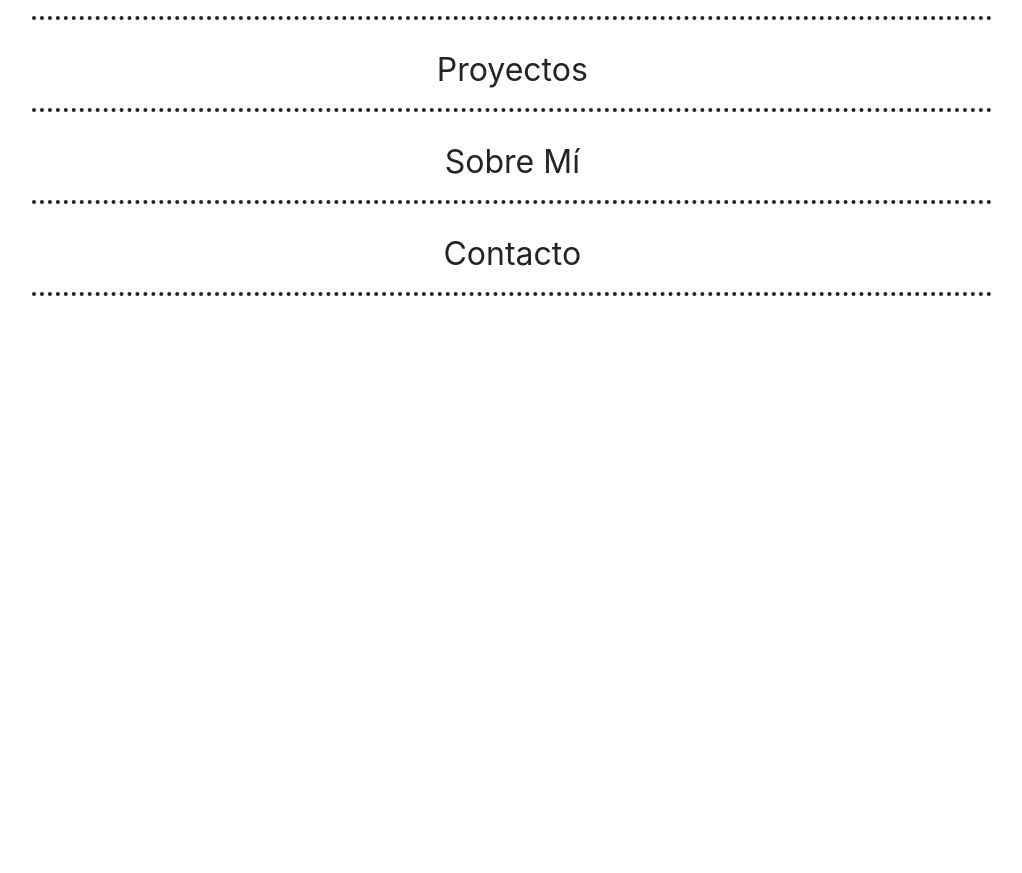
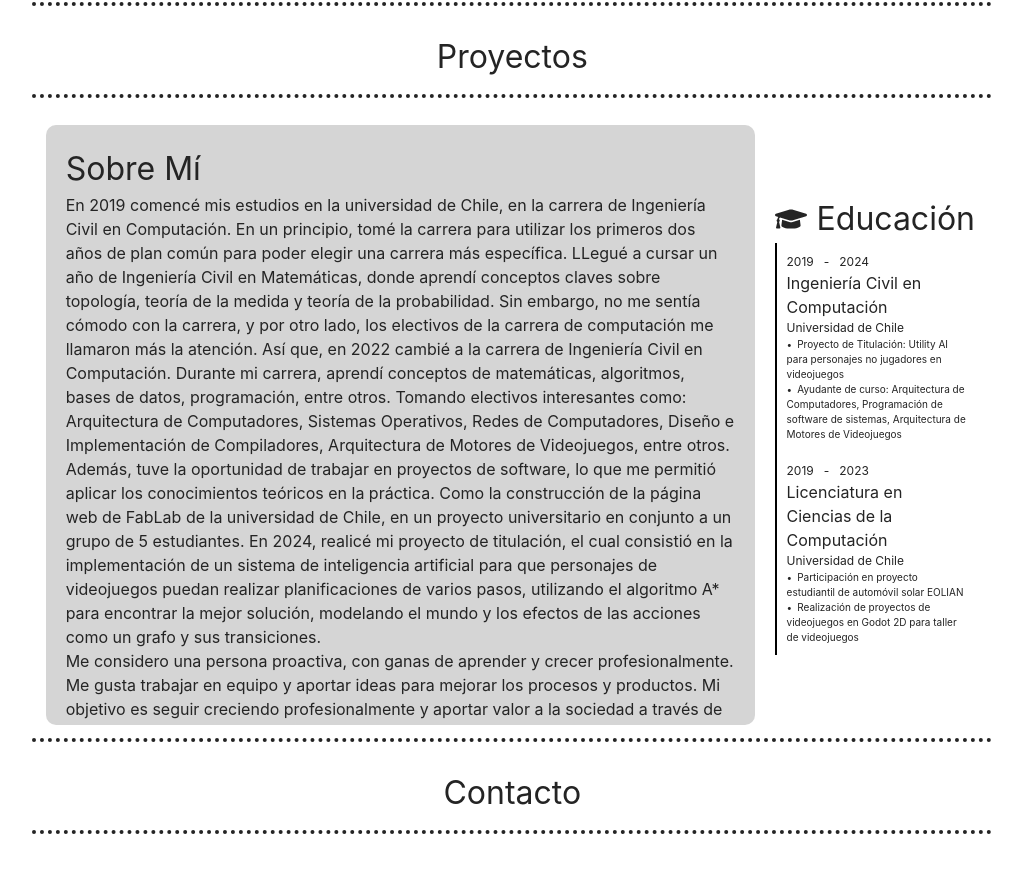
Before and after one commit to gerard-z/Portafolio, a React (Vite) app in the folder portafolio/: page / in a window 1280 px wide. Shown: the part 759-1632 px from the top of the page, without its empty margins (141-1163 px from the left). Before the commit the page ends 1100 px from the top, so only its background shows below. Built offline with nearby package versions, Linux system fonts and the light colour scheme.

Commit message:
about me

```diff
--- a/portafolio/src/App.css
+++ b/portafolio/src/App.css
@@ -6,7 +6,7 @@
 }
 
 .main {
-  padding-top: 100px;
+  margin-top: 100px;
 }
 
 .logo {
--- a/portafolio/src/App.tsx
+++ b/portafolio/src/App.tsx
@@ -3,6 +3,7 @@ import './App.css'
 import { translations, type Language } from './translations'
 import { SectionContainer } from './components/container/SectionContainer'
 import { Home } from './sections/home/home'
+import { AboutMe } from './sections/about/AboutMe'
 import { FaMoon, FaSun } from 'react-icons/fa'
 import { useTheme } from './hooks/utils/useTheme'
 
@@ -70,6 +71,7 @@ function App() {
               <a href="#home" onClick={handleNavClick}>{translations[language].home}</a>
               <a href="#projects" onClick={handleNavClick}>{translations[language].projects}</a>
               <a href="#about" onClick={handleNavClick}>{translations[language].about}</a>
+              {isMenuOpen && <a href="#education" onClick={handleNavClick}>{translations[language].education}</a>}
               <a href="#contact" onClick={handleNavClick}>{translations[language].contact}</a>
             </nav>
           </div>
@@ -92,7 +94,7 @@ function App() {
         </SectionContainer>
 
         <SectionContainer id="about" style={{ minHeight: '40%' }}>
-          <h2>{translations[language].about}</h2>
+          <AboutMe language={language} />
         </SectionContainer>
 
         <SectionContainer id="contact" style={{ minHeight: '40%' }}>
--- /dev/null
+++ b/portafolio/src/components/items/verticalCard.css
@@ -0,0 +1,32 @@
+.vertical-card {
+    display: flex;
+    flex-direction: column;
+    align-items: flex-start;
+    justify-content: flex-start;
+    padding: 10px;
+    margin: 0;
+    border-left: 2px solid #000;
+}
+
+.vertical-card-date {
+    display: flex;
+    flex-direction: row;
+    align-items: center;
+    justify-content: center;
+    gap: 10px;
+}
+
+.vertical-card-date span {
+    font-size: 12px;
+    color: var(--text-color);
+}
+
+.vertical-card-title {
+    font-size: 16px;
+    color: var(--text-color);
+}
+
+.vertical-card-subtitle {
+    font-size: 12px;
+    color: var(--text-color);
+}
--- /dev/null
+++ b/portafolio/src/components/items/verticalCard.tsx
@@ -0,0 +1,25 @@
+import './verticalCard.css';
+
+interface VerticalCardProps {
+    style?: React.CSSProperties
+    children: React.ReactNode
+    dateFrom?: string
+    dateTo?: string
+    title?: string
+    subtitle?: string
+  }
+
+export const VerticalCard = ({ style, children, dateFrom, dateTo, title, subtitle }: VerticalCardProps) => {
+    return (
+        <div className="vertical-card" style={style}>
+            <div className="vertical-card-date">
+                <span>{dateFrom}</span>
+                <span>-</span>
+                <span>{dateTo}</span>
+            </div>
+            <h3 className="vertical-card-title">{title}</h3>
+            <h4 className="vertical-card-subtitle">{subtitle}</h4>
+            {children}
+        </div>
+    )
+}
--- /dev/null
+++ b/portafolio/src/sections/about/AboutMe.css
@@ -0,0 +1,59 @@
+.about-me-container {
+  display: flex;
+  flex-direction: row;
+  align-items: stretch;
+  justify-content: center;
+  gap: 20px;
+  overflow-y: visible;
+  flex-wrap: wrap;
+}
+
+.about-me-content {
+  display: flex;
+  flex-direction: column;
+  align-items: flex-start;
+  justify-content: flex-start;
+  flex: 2;
+  background-color: var(--hover-background);
+  padding: 20px;
+  border-radius: 10px;
+  color: var(--text-color);
+  overflow-y: auto;
+  max-height: 600px;
+  flex-basis: 300px;
+}
+
+.about-me-education {
+  display: flex;
+  flex-direction: column;
+  align-items: flex-start;
+  justify-content: center;
+  flex: 1;
+}
+
+.about-me-education h2 {
+  display: flex;
+  flex-direction: row;
+  align-items: center;
+  justify-content: center;
+  gap: 10px;
+}
+
+.degree-list {
+  display: flex;
+  flex-direction: column;
+  align-items: flex-start;
+  justify-content: center;
+}
+
+.degree-list li {
+  font-size: 10px;
+  color: var(--text-color);
+  text-wrap: wrap;
+}
+
+.degree-list li::before {
+  content: '•';
+  color: var(--text-color);
+  margin-right: 5px;
+}
--- /dev/null
+++ b/portafolio/src/sections/about/AboutMe.tsx
@@ -0,0 +1,78 @@
+import { translations, type Language } from '../../translations';
+import './AboutMe.css';
+import { FaGraduationCap } from 'react-icons/fa';
+import { VerticalCard } from '../../components/items/verticalCard';
+
+interface AboutMeProps {
+  language: Language
+}
+
+export const AboutMe = ({ language }: AboutMeProps) => {
+  return (
+    <>
+      <div className="about-me-container">
+        <div className="about-me-content">
+          <h2>{translations[language].about}</h2>
+          {language === 'es' ? (
+            <p>
+              En 2019 comencé mis estudios en la universidad de Chile, en la carrera de Ingeniería Civil en Computación.
+              En un principio, tomé la carrera para utilizar los primeros dos años de plan común para poder elegir una carrera más específica.
+              LLegué a cursar un año de Ingeniería Civil en Matemáticas, donde aprendí conceptos claves sobre topología, teoría de la medida y teoría de la probabilidad.
+              Sin embargo, no me sentía cómodo con la carrera, y por otro lado, los electivos de la carrera de computación me llamaron más la atención.
+              Así que, en 2022 cambié a la carrera de Ingeniería Civil en Computación.
+              Durante mi carrera, aprendí conceptos de matemáticas, algoritmos, bases de datos, programación, entre otros. Tomando electivos interesantes como:
+              Arquitectura de Computadores, Sistemas Operativos, Redes de Computadores, Diseño e Implementación de Compiladores, Arquitectura de Motores de Videojuegos, entre otros.
+              <br />
+              Además, tuve la oportunidad de trabajar en proyectos de software, lo que me permitió aplicar los conocimientos teóricos en la práctica. Como la construcción de la
+              página web de FabLab de la universidad de Chile, en un proyecto universitario en conjunto a un grupo de 5 estudiantes. En 2024, realicé mi proyecto de titulación,
+              el cual consistió en la implementación de un sistema de inteligencia artificial para que personajes de videojuegos puedan realizar planificaciones de varios pasos,
+              utilizando el algoritmo A* para encontrar la mejor solución, modelando el mundo y los efectos de las acciones como un grafo y sus transiciones.
+              <br />
+              Me considero una persona proactiva, con ganas de aprender y crecer profesionalmente.
+              Me gusta trabajar en equipo y aportar ideas para mejorar los procesos y productos.
+              Mi objetivo es seguir creciendo profesionalmente y aportar valor a la sociedad a través de la tecnología.
+            </p>
+          ) : (
+            <p>
+              In 2019 I started my studies at the University of Chile, in the career of Computer Science Engineering.
+              Initially, I took the career to use the first two years of common plan to be able to choose a more specific career.
+              I took one year of Civil Engineering in Mathematics, where I learned key concepts about topology, measure theory and probability theory.
+              However, I did not feel comfortable with the career, and on the other hand, the electives of the computer science career called my attention more.
+              So, in 2022 I switched to the Computer Science Engineering degree.
+              During my career, I learned concepts of mathematics, algorithms, databases, programming, among others. Taking interesting electives such as:
+              Computer Architecture, Operating Systems, Computer Networks, Compiler Design and Implementation, Video Game Engine Architecture, among others.
+              <br />
+              In addition, I had the opportunity to work on software projects, which allowed me to apply theoretical knowledge in practice. As the construction of the
+              FabLab website of the University of Chile, in a university project together with a group of 5 students. In 2024, I did my degree project,
+              which consisted in the implementation of an artificial intelligence system for video game characters to perform multi-step planning,
+              using the A* algorithm to find the best solution, modeling the world and the effects of the actions as a graph and its transitions.
+              <br />
+              I consider myself a proactive person, eager to learn and grow professionally.
+              I like to work in a team and contribute ideas to improve processes and products.
+              My goal is to continue growing professionally and contribute value to society through technology.
+            </p>
+          )}
+        </div>
+        <div id="education" className="about-me-education">
+            <h2><FaGraduationCap /> {translations[language].education}</h2>
+            <ul>
+                <li><VerticalCard dateFrom="2019" dateTo="2024" title="Ingeniería Civil en Computación" subtitle="Universidad de Chile">
+                        <ul className="degree-list">
+                            <li>Proyecto de Titulación: Utility AI para personajes no jugadores en videojuegos</li>
+                            <li>Ayudante de curso: Arquitectura de Computadores, Programación de software de sistemas, Arquitectura de Motores de Videojuegos</li>
+                        </ul>
+                    </VerticalCard>
+                </li>
+                <li><VerticalCard dateFrom="2019" dateTo="2023" title="Licenciatura en Ciencias de la Computación" subtitle="Universidad de Chile">
+                        <ul className="degree-list">
+                            <li>Participación en proyecto estudiantil de automóvil solar EOLIAN</li>
+                            <li>Realización de proyectos de videojuegos en Godot 2D para taller de videojuegos</li>
+                        </ul>
+                    </VerticalCard>
+                </li>
+            </ul>
+        </div>
+      </div>
+    </>
+  )
+}
--- a/portafolio/src/sections/home/home.css
+++ b/portafolio/src/sections/home/home.css
@@ -40,7 +40,7 @@ h2 {
   width: calc(100% + 8px);
   height: 100%;
   background-color: var(--background-color);
-  border-left: 2px solid var(--text-color);
+  border-left: 2px solid var(--text-special-color);
   right: -8px;
   animation: cursor .8s infinite, typing 20s steps(14) infinite;
 }
--- a/portafolio/src/translations.ts
+++ b/portafolio/src/translations.ts
@@ -11,6 +11,7 @@ type Translations = {
     iWorkAs: string;
     iAmLocatedIn: string;
     contactMe: string;
+    education: string;
   }
 }
 
@@ -24,7 +25,8 @@ export const translations: Translations = {
     iAm: 'soy',
     iWorkAs: 'Trabajo como',
     iAmLocatedIn: 'Ubicado en',
-    contactMe: 'Contáctame'
+    contactMe: 'Contáctame',
+    education: 'Educación'
   },
   en: {
     home: 'Home',
@@ -35,6 +37,7 @@ export const translations: Translations = {
     iAm: 'I am',
     iWorkAs: 'I work as',
     iAmLocatedIn: 'Located in',
-    contactMe: 'Contact Me'
+    contactMe: 'Contact Me',
+    education: 'Education'
   }
 }
```
